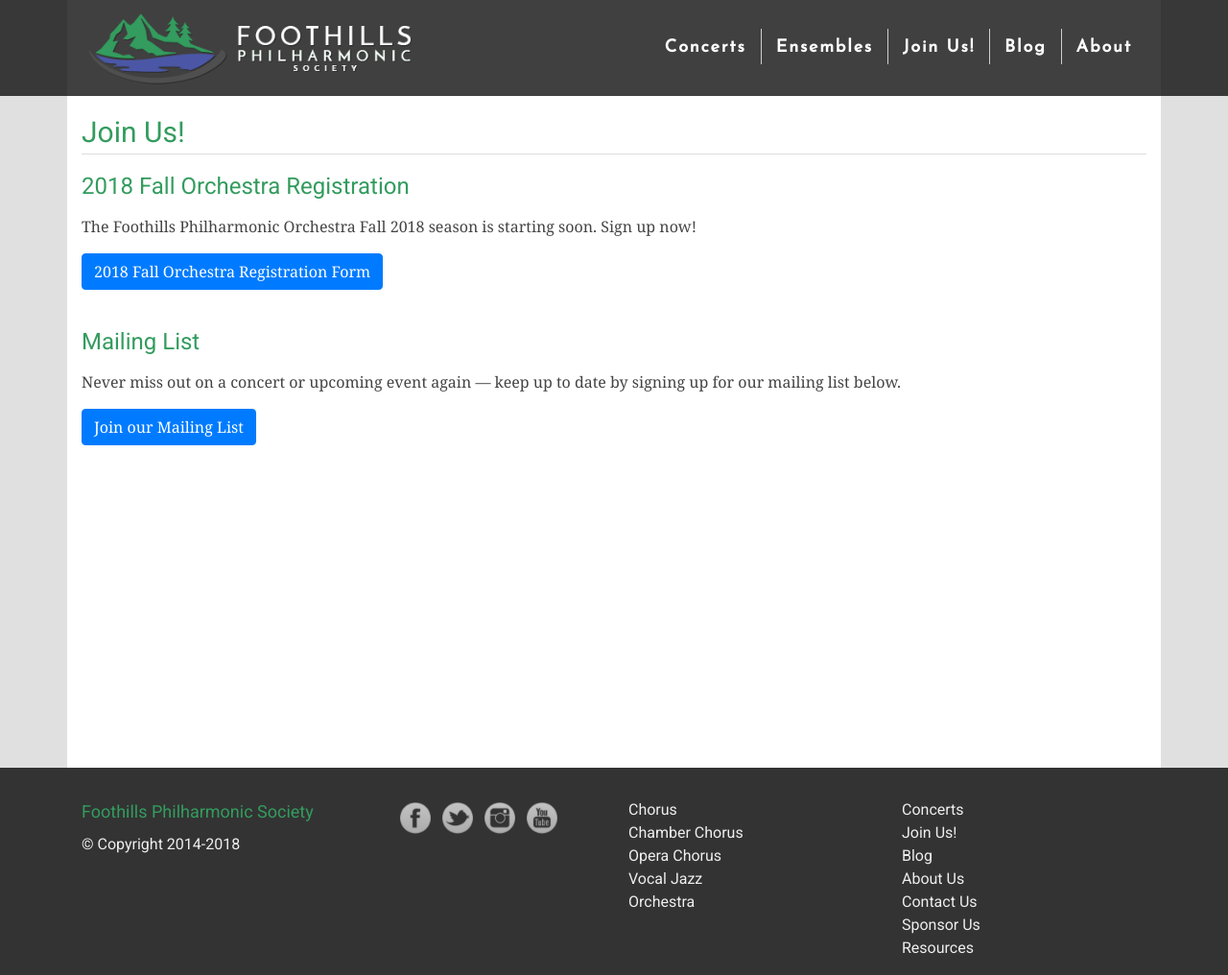
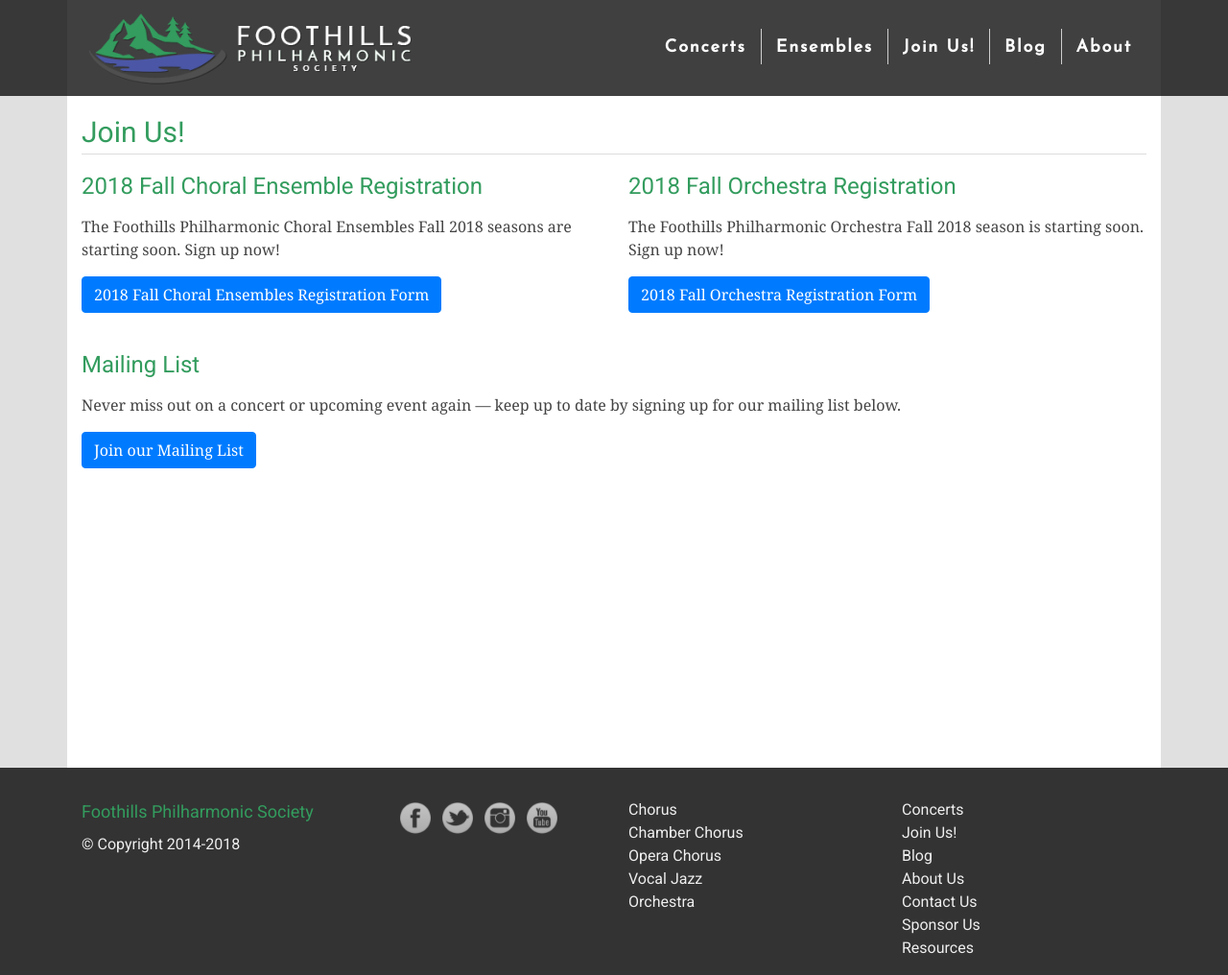
Before and after one commit to percyhanna/fps, a Jekyll site: the page built from join.html, in a window 1280 px wide and 1016 px high. Shown: the whole window at 96% size. Built offline with Jekyll 4.4.1, drawn with Linux system fonts in a browser that asks for light colours; nearby versions of some CDN libraries; Markdown is read by kramdown in place of the engine named in the settings.

Commit message:
Add registration link for Fall 2018

```diff
--- a/join.html
+++ b/join.html
@@ -6,6 +6,15 @@
         <h1>Join Us!</h1>
 
         <div class="row">
+          <div class="col">
+            <h2>2018 Fall Choral Ensemble Registration</h2>
+            <p>The Foothills Philharmonic Choral Ensembles Fall 2018 seasons are starting soon. Sign up now!</p>
+
+            <p>
+              <a class="btn btn-primary" href="https://goo.gl/forms/b9SlDjngttTNvlvP2" target="_blank">2018 Fall Choral Ensembles Registration Form</a>
+            </p>
+          </div>
+
           <div class="col">
             <h2>2018 Fall Orchestra Registration</h2>
             <p>The Foothills Philharmonic Orchestra Fall 2018 season is starting soon. Sign up now!</p>
```
